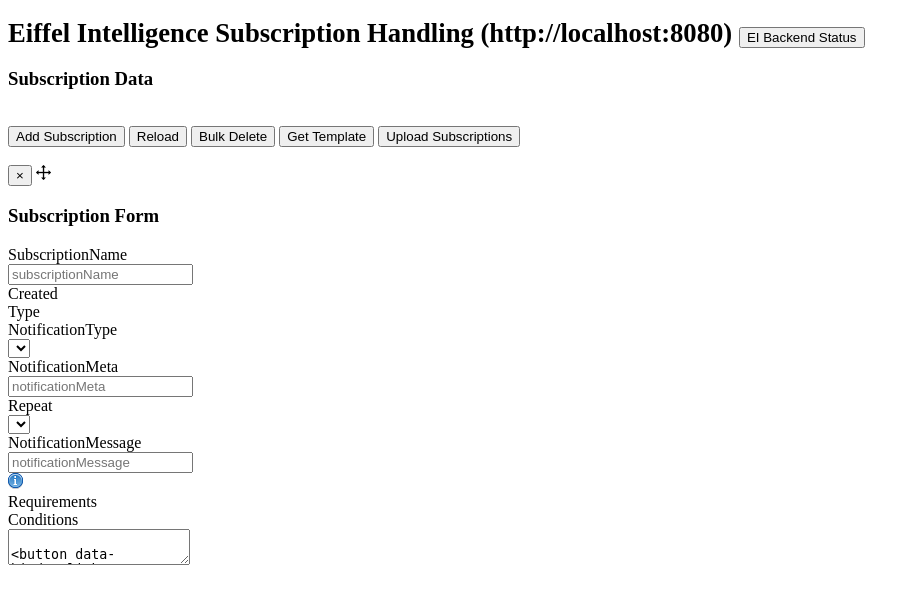
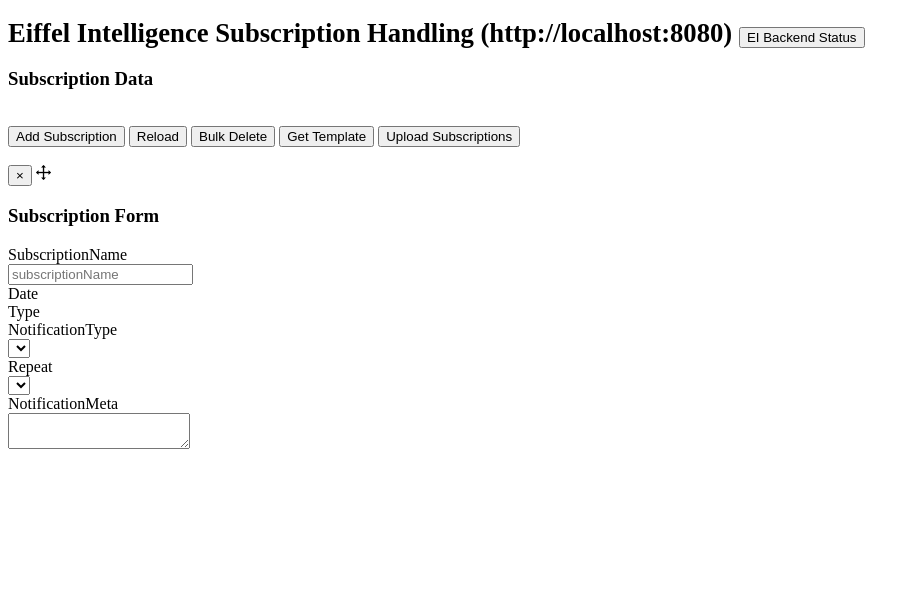
Before and after one commit to eiffel-community/eiffel-intelligence-frontend, a Spring Boot app: page /subscriptionpage.html in a window 1280 px wide. Shown: the top 604 px of the page, without its empty margins (0-920 px from the left). Run offline with Spring Boot 4, Linux system fonts and the light colour scheme; lists and menus that the app fills with data are empty.

Commit message:
GUI CSS and layout fixes, epoch time handling added in frontend & epoch time generation moved to backend (#12)
* Created date moved to backend, handling of epochtime to UTC added

* maxwidth fix for subscription page

* Eiffel icon added index page, subscription modale layout, and css fixes

* Time conversion in modal popup

```diff
--- a/src/main/resources/templates/index.html
+++ b/src/main/resources/templates/index.html
@@ -30,10 +30,9 @@
 
 
 <div class="hidden" style="display: none" id="eiffelDocumentationUrlLinks" th:text="${eiffelDocumentationUrlLinks}"></div>
-
   <!-- Navigation-->
   <nav class="navbar navbar-expand-lg navbar-dark bg-dark fixed-top" id="mainNav">
-    <a class="navbar-brand" href="/">Eiffel Intelligence</a>
+    <a class="navbar-brand" href="/"><img width="32" alt="Information" src="assets/images/favicon-32x32.png"/>Eiffel Intelligence</a>
     <button class="navbar-toggler navbar-toggler-right" type="button" data-toggle="collapse" data-target="#navbarResponsive" aria-controls="navbarResponsive" aria-expanded="false" aria-label="Toggle navigation">
       <span class="navbar-toggler-icon"></span>
     </button>
--- a/src/main/resources/templates/subscription.html
+++ b/src/main/resources/templates/subscription.html
@@ -18,7 +18,7 @@
 
 <script type="text/javascript" src="resources/subscription_templates.js"></script>
 
-	<div class="container pull-left">
+	<div style="max-width: 100%;" class="container pull-left">
         <h1 style="font-size:20pt">Eiffel Intelligence Subscription Handling (<span th:text="${frontendServiceUrl}"></span>)
         <button data-toggle="tooltip" title="EI connection status check is refreshed continuesly. Click button to force check status." type="button" id="btnEIConnection" class="btn btnEIConnectionStatus"><i class="glyphicon"></i>EI Backend Status</button>
         </h1>
@@ -45,7 +45,7 @@
 
 <!-- Bootstrap modal -->
 <div class="modal fade" id="modal_form" role="dialog">
-    <div class="modal-dialog">
+    <div style="max-width: 50%;" class="modal-dialog">
         <div class="modal-content">
             <div class="modal-header">
 				<div class="container pull-left">
@@ -61,29 +61,29 @@
 
                         <!-- ko foreach:  subscription -->
                         <div class="form-group">
-                            <label class="control-label col-md-3">SubscriptionName</label>
-                            <div class="col-md-9">
+                            <label class="pl-1 control-label font-weight-bold">SubscriptionName</label>
+                            <div>
                                 <input data-toggle="tooltip" title="Specify a SubsciptionName" data-bind="textInput:$data.subscriptionName" name="subscriptionName" placeholder="subscriptionName" class="form-control" type="text" />
                                 <span class="help-block"></span>
                             </div>
                         </div>
                         <div class="form-group" data-bind="visible: created()">
-                            <label class="control-label col-md-3">Created</label>
-                            <div class="col-md-9">
-                                <span data-toggle="tooltip" title="Specify the creation date" data-bind="text:$data.created" name="created" placeholder="created" class="form-control" type="text" />
+                            <label class="pl-1 control-label font-weight-bold">Date</label>
+                            <div>
+                                <span data-toggle="tooltip" title="Specify the creation date" data-bind="text: $root.getUTCDate($data.created())" name="created" placeholder="created" class="form-control" type="text" />
                                 <span class="help-block"></span>
                             </div>
                         </div>
                         <div class="form-group">
-                            <label class="control-label col-md-3">Type</label>
-                            <div class="col-md-9">
+                            <label class="pl-1 control-label font-weight-bold">Type</label>
+                            <div>
                                 <span data-toggle="tooltip" title="Specify the creation date" data-bind="text:$data.aggregationtype" name="aggregationtype" placeholder="aggregation_type" class="form-control" type="text" />
                                 <span class="help-block"></span>
                             </div>
                         </div>
                         <div class="form-group">
-                            <label class="control-label col-md-3">NotificationType</label>
-                            <div class="col-md-9">
+                            <label class="pl-1 control-label font-weight-bold">NotificationType</label>
+                            <div>
                             <select data-toggle="tooltip" title="Choose a notification type" data-bind="options: $root.notificationType_in,
                                                optionsText: 'text',
                                                optionsValue: 'value',
@@ -92,15 +92,8 @@
                             </div>
                         </div>
                         <div class="form-group">
-                            <label class="control-label col-md-3">NotificationMeta</label>
-                            <div class="col-md-9">
-                                <input data-toggle="tooltip" title="Specify notification meta data" data-bind="textInput:$data.notificationMeta" name="notificationMeta" placeholder="notificationMeta" class="form-control" type="text" />
-                                <span class="help-block"></span>
-                            </div>
-                        </div>
-                        <div class="form-group">
-                            <label class="control-label col-md-3">Repeat</label>
-                            <div class="col-md-9">
+                            <label class="pl-1 control-label font-weight-bold">Repeat</label>
+                            <div>
                                 <select data-toggle="tooltip" title="Choose if to repeat or not to repeat" data-bind="options: $root.repeat_in,
                                                optionsText: $data.repeat(),
                                                value: $data.repeat,
@@ -109,24 +102,37 @@
                             </div>
                         </div>
                         <div class="form-group">
-                            <label class="control-label col-md-3">NotificationMessage</label>
-                            <div class="col-md-9">
-                                <input data-toggle="tooltip" title="Choose a notification message" data-bind="textInput:$data.notificationMessage" name="notificationMessage" placeholder="notificationMessage" class="form-control" type="text" />
+                            <label class="pl-1 control-label font-weight-bold">NotificationMeta</label>
+                            <div>
+                                <!--<input data-toggle="tooltip" title="Specify notification meta data" data-bind="textInput:$data.notificationMeta" name="notificationMeta" placeholder="notificationMeta" class="form-control" type="text" />-->
+
+                                <textarea data-toggle="tooltip" title="Specify notification meta data" data-bind="textInput:$data.notificationMeta" name="notificationMeta" placeholder="notificationMeta" class="form-control" type="text" />
+
+
+                                <span class="help-block"></span>
+                            </div>
+                        </div>
+                        <div class="form-group">
+                            <label class="pl-1 control-label font-weight-bold">NotificationMessage</label>
+                            <div>
+                                <!--<input data-toggle="tooltip" title="Choose a notification message" data-bind="textInput:$data.notificationMessage" name="notificationMessage" placeholder="notificationMessage" class="form-control" type="text" />-->
+                                <textarea data-toggle="tooltip" title="Choose a notification message" data-bind="textInput:$data.notificationMessage" name="notificationMessage" placeholder="notificationMessage" class="form-control" type="text" />
+
                                 <span class="help-block"></span>
                             </div>
                         </div>
 
-                        <img width="16" alt="Information" src="assets/images/information.png" title="Info: 'AND' is used between Conditions in Requirement groups, and 'OR' is used between Requirement groups"/>
 
                         <!-- ko foreach:   { data: requirements, as: 'requirements_item' } -->
-                                <div class="form-group">
-                                    <label class="control-label col-md-3">Requirements</label>
-                                        <div class="col-md-9">
+                        <div class="pl-0 ml-0"><img width="16" alt="Information" src="assets/images/information.png" title="Info: 'AND' is used between Conditions in Requirement groups, and 'OR' is used between Requirement groups"/></div>
+                        <div class="pb-3 border border-primary form-group">
+                            <label class="pl-1 control-label font-weight-bold">Requirement</label>
+                                        <div>
 
                                             <!-- ko foreach: requirements_item.conditions -->
                                             <div class="form-group">
-                                                <label class="control-label col-md-3">Conditions</label>
-                                                <div class="col-md-9">
+                                                <label class="pl-3 control-label font-weight-bold">Condition</label>
+                                                <div class="p-3">
                                                     <textarea data-toggle="tooltip" title="Write a Subscription Rule(JmePath)" data-bind="textInput:$data.jmespath()" name="jmespath" placeholder="jmespath" class="form-control" type="text" />
                                                     <button data-bind="click: function(data, event) { $root.delete_condition(data, event, requirements_item , $index(), $parentContext.$index() ); }, clickBubble: false" data-toggle="tooltip" title="Delete condition" class="btn btn-danger float-right" ><i class="glyphicon glyphicon-trash"></i>Delete</button>
                                                     <span class="help-block"></span>
@@ -136,21 +142,25 @@
 
                                             <!-- /ko -->
 
+                                            <div >
+                                                <label class="p-3"></label>
+                                                <div>
+                                                    <button data-bind="click: function(data, event) { $root.add_condition(data, event, $index()); }, clickBubble: false" data-toggle="tooltip" title="Add a new condition" class="btn btn-success float-right"><i class="glyphicon glyphicon-plus"></i> Add Condition</button>
+
+                                                </div>
+                                            </div>
+
                                          </div>
 
-                                    <div class="form-group">
-                                        <label class="control-label col-md-3"></label>
-                                        <div class="col-md-9">
-                                            <button data-bind="click: function(data, event) { $root.add_condition(data, event, $index()); }, clickBubble: false" data-toggle="tooltip" title="Add a new condition" class="btn btn-success float-right"><i class="glyphicon glyphicon-plus"></i> Add Condition</button>
-                                            <span class="help-block"></span>
-                                        </div>
-                                    </div>
+
 
 
 
 
                                 </div>
+                                <label class="control-label pt-15 col-md-3"></label>
                                 <!-- /ko -->
+
                                 <div class="container">
                                     <button data-bind="click: $root.add_requirement, clickBubble: false" data-toggle="tooltip" title="Add a new requirement" class="btn btn-success float-left"><i class="glyphicon glyphicon-plus float-right"></i> Add Requirement</button>
                                 </div>
```
Also changed, not shown: src/main/resources/static/js/subscription.js (+15 -17 lines).
